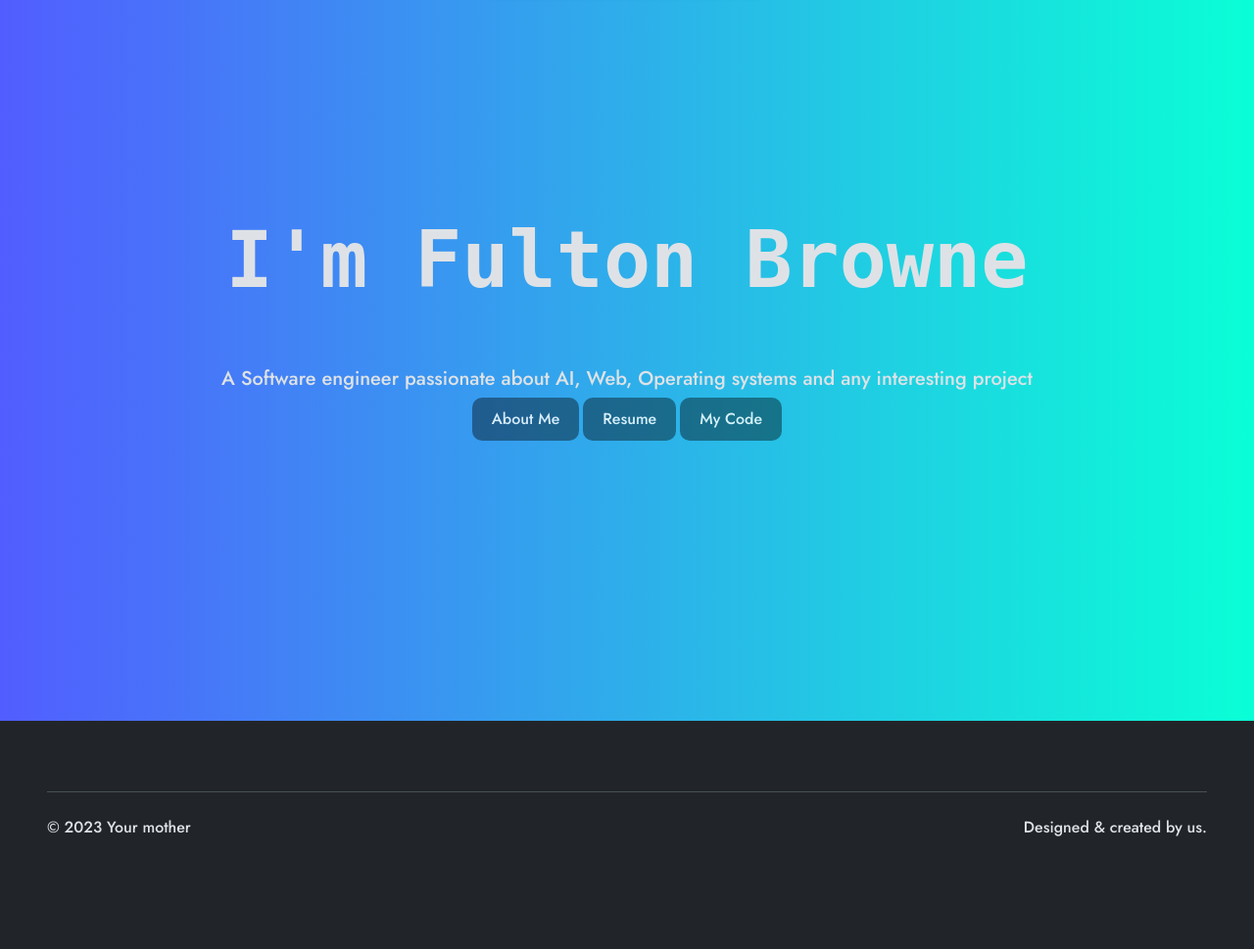
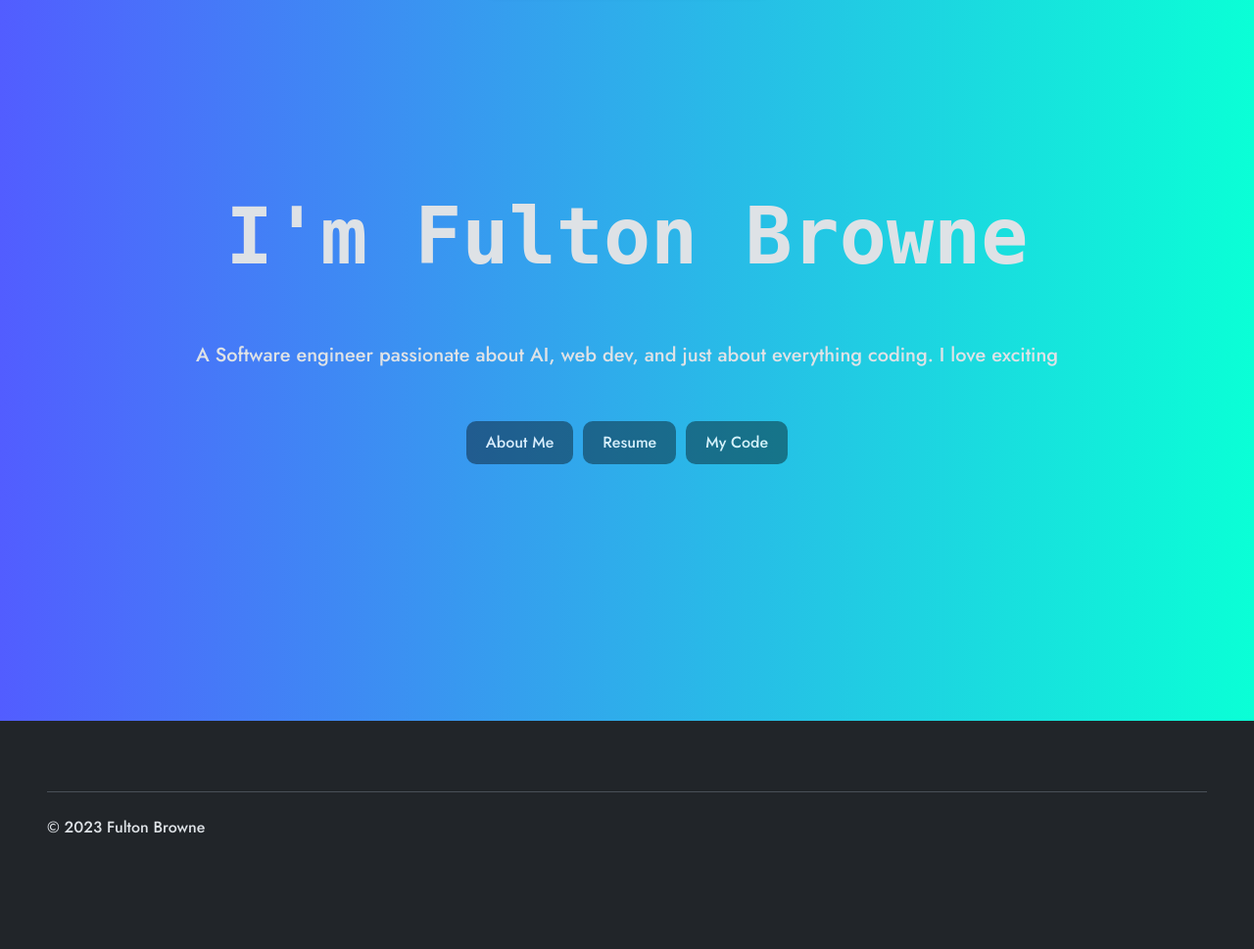
Before and after one commit to FultonBrowne/personalhome, a Django app: page / in a window 1280 px wide. Shown: the part 64-1033 px from the top of the page at 98% size. Run offline with Django 4.2, Linux system fonts and the light colour scheme; some libraries are stand-ins or nearby versions; some web fonts are replaced.

Commit message:
Just fooling around

```diff
--- a/personalhome/urls.py
+++ b/personalhome/urls.py
@@ -20,5 +20,6 @@ from personalhome import views
 
 urlpatterns = [
     path('admin/', admin.site.urls),
+    path('about/', views.about, name='about'),
     path('', views.index, name='home')
 ]
--- a/personalhome/views.py
+++ b/personalhome/views.py
@@ -4,3 +4,8 @@ from django.shortcuts import render
 def index(request):
     context = {'page_name': 'landing_page'}
     return render(request, 'index.html', context)
+
+
+def about(request):
+    context = {'page_name': 'about'}
+    return render(request, 'about.html', context)
--- a/static/css/styles.css
+++ b/static/css/styles.css
@@ -29,7 +29,6 @@
 
 body {
     min-height: 75vh;
-    background: linear-gradient(to right, var(--neon-blue), var(--aquamarine));;
 }
 
 .screen-box {
@@ -108,4 +107,16 @@ h1, h2, h3, h4, h5, h6, .nn-gradient-text, .nn-gradient-text-animate {
   cursor: pointer;
   border-radius: 10px; /* Adjust the value for button roundness */
   opacity: 0.8; /* Adjust the value for button transparency */
+    transition: transform 0.3s ease, opacity 0.3s ease; /* Add transition for transform and opacity */
 }
+
+.button:hover{
+    transform: scale(1.05);
+}
+
+.button-text{
+    visibility: hidden;
+}
+.button-text:hover{
+    visibility: visible;
+}
--- a/static/scripts/text-reveal.js
+++ b/static/scripts/text-reveal.js
@@ -1,7 +1,7 @@
 //Define the placeholder where the text will be write in thanks to his id.
 let placeholder = document.getElementById("text-reveal");
 //Stock all of the sentences pieces in an array.
-let words = ["Hey!", "I'm Fulton Browne"];
+let words = ["Hi!", "I'm Fulton Browne"];
 //Initialize the index at the first element of the previously created array.
 let index = 0;
 
@@ -30,7 +30,7 @@ async function erase(){
                 /* document.getElementById("desctext").style.visibility = "visible" */
                 element = document.querySelector('.fade-container');
                 document.getElementById("desctext1").classList.toggle('active');
-                await sleep(1000)
+                await sleep(500)
                 document.getElementById("buttons").classList.toggle('active')
                 return
             }
--- /dev/null
+++ b/templates/about.html
@@ -0,0 +1,4 @@
+{% extends 'base.html' %}
+{% load static %}
+{% block content %}
+{%  endblock %}
--- a/templates/base.html
+++ b/templates/base.html
@@ -74,7 +74,7 @@
                 </li>
                 <li class="nav-item">
                     <a class="nav-link text-dark {% if page_name == 'about' %}active{% endif %}"
-                       href="">About</a>
+                       href="{%  url 'about' %}">About</a>
                 </li>
                 <li class="nav-item">
                     <a class="nav-link text-dark {% if page_name == 'guestbook' %}active{% endif %}"
@@ -89,8 +89,7 @@
 <!-- Footer -->
 <footer class="px-5 py-5 bg-dark">
     <div class="d-flex flex-column flex-sm-row justify-content-between py-4 my-4 border-top">
-        <p>© 2023 Your mother</p>
-        <p>Designed & created by us.</p>
+        <p>© 2023 Fulton Browne</p>
     </div>
 </footer>
 
--- a/templates/index.html
+++ b/templates/index.html
@@ -1,6 +1,11 @@
 {% extends 'base.html' %}
 {% load static %}
 {% block content %}
+    <style>
+    body {
+        background: linear-gradient(to right, var(--neon-blue), var(--aquamarine));;
+    }
+    </style>
     <div id="clickToScroll"
          class="container-flex d-flex flex-column justify-content-center align-items-center bg-tall">
         <div class="row justify-content-center align-items-center px-5 py-5 col-12 col-xl-10 mx-auto text-center">
@@ -8,8 +13,11 @@
                 <h1 class="display-1 fw-bolder wipe-in" id="text-reveal">
                 </h1>
                 <div class="anchor-point"></div>
-                <div class="fade-container lead" id="desctext1">A Software engineer passionate about AI, Web, Operating systems and any interesting project</div>
-                <div class="fade-container" id="buttons"><button class="button">About Me</button><button class="button">Resume</button><button class="button">My Code</button></div>
+                <div class="fade-container lead" id="desctext1">A Software engineer passionate about AI, web dev, and just about everything coding. I love exciting </div>
+                <div class="fade-container lead" id="buttons" style="margin-top: 5%">
+                    <button class="button" onclick="window.location.href='{%  url 'about' %}'">About Me</button>
+                    <button class="button" onclick="window.open('https://docs.google.com/document/d/1pb-nuJLa2Y1NP1MnoiiJazVBxVCQDqyVrxskqwUHjPY/edit?usp=sharing', '_blank')" >Resume</button>
+                    <button class="button" onclick="window.open('https://github.com/FultonBrowne', '_blank')">My Code</button></div>
             </div>
         </div>
     </div>
```
